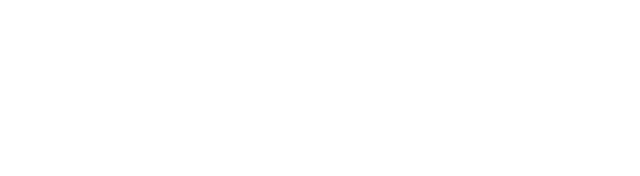
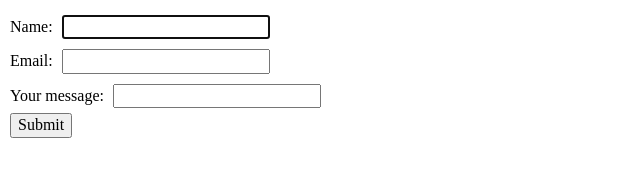
Before and after one commit to jpaktoon/simple-forms, a plain HTML site: page index.html in a window 1280 px wide. Shown: the whole page, without its empty margins (0-640 px from the left). Drawn offline with nearby package versions, Linux system fonts and the light colour scheme.

Commit message:
Update index.html

```diff
--- a/index.html
+++ b/index.html
@@ -13,6 +13,22 @@
   </head>
 
   <body>
-    <main></main>
+    <main>
+      <form>
+        <div>
+          <label for="name">Name:</label>
+          <input id="name" type="text" name="name" autofocus="on" required />
+        </div>
+        <div>
+          <label for="email">Email:</label>
+          <input id="email" type="text" name="email" required />
+        </div>
+        <div>
+          <label for="message">Your message:</label>
+          <input id="message" type="text" />
+        </div>
+        <button type="submit">Submit</button>
+      </form>
+    </main>
   </body>
 </html>
```
